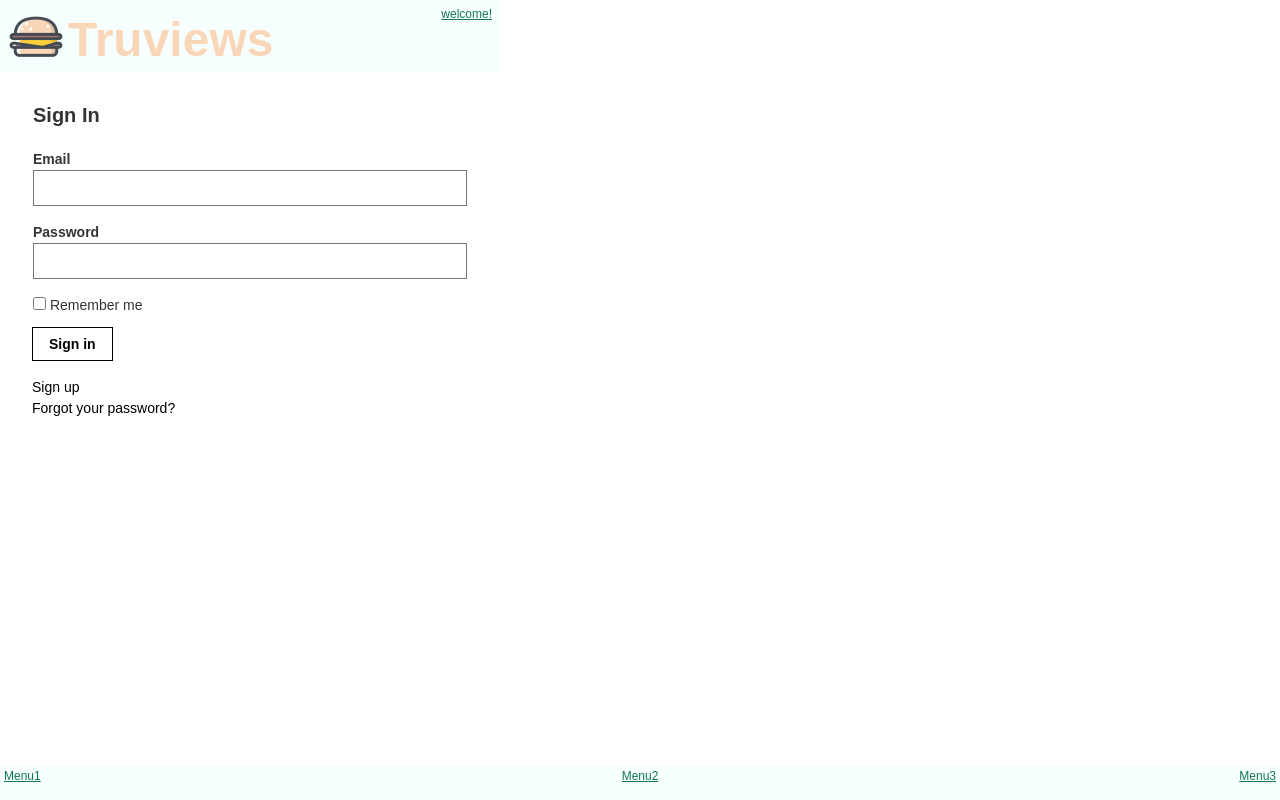
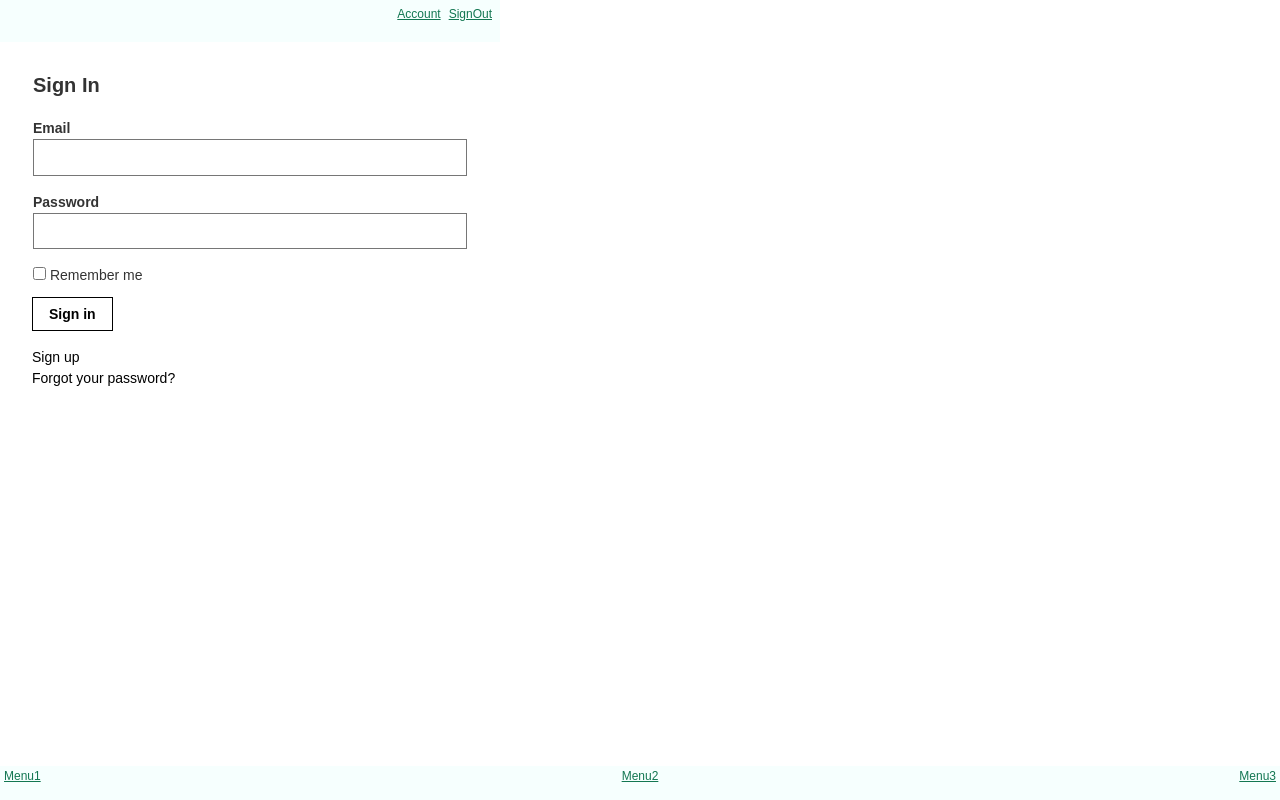
Before and after one commit to yuubd/IndecisiveSaver, a React (Create React App) app: page / in a window 1280 px wide. Built offline with nearby package versions, Linux system fonts and the light colour scheme.

Commit message:
miniNav added

```diff
--- a/src/components/Navigation/Navigation.js
+++ b/src/components/Navigation/Navigation.js
@@ -1,32 +1,33 @@
 import React from 'react';
 import Logo from '../Logo/Logo';
 
-const Navigation = ({ onRouteChange, displayMenu }) => {
+const Navigation = (props) => {
 	const ulStyle = 'bg-washed-blue pa1 ma0 list flex flex-row justify-between';
 	const pStyle = 'f7 link dim black underline pa1 pointer fw5 mt0 dark-green';
-	return (
+	const main = (
 		<ul className={ulStyle}>
 			<li>
 				<Logo />
 			</li>
 			<li>
-				{displayMenu === 'home' ? (
-					<ul className="pa1 ma0 list flex flex-row">
+				<p className={pStyle}>welcome!</p>
+			</li>
+		</ul>
+	);
+	const miniNav = (
+		<ul className="bg-washed-blue pa1 ma0 list flex justify-end">
 			<li>
 				<p className={pStyle}>Account</p>
 			</li>
 			<li>
-							<p onClick={() => onRouteChange('signIn')} className={pStyle}>
+				<p onClick={() => props.onRouteChange('signIn')} className={pStyle}>
 					SignOut
 				</p>
 			</li>
 		</ul>
-				) : (
-					<p className={pStyle}>welcome!</p>
-				)}
-			</li>
-		</ul>
 	);
+
+	return <div>{props.route === 'signIn' ? main : miniNav}</div>;
 };
 
 export default Navigation;
```
Lines whose indentation alone changed are shown as unchanged.
